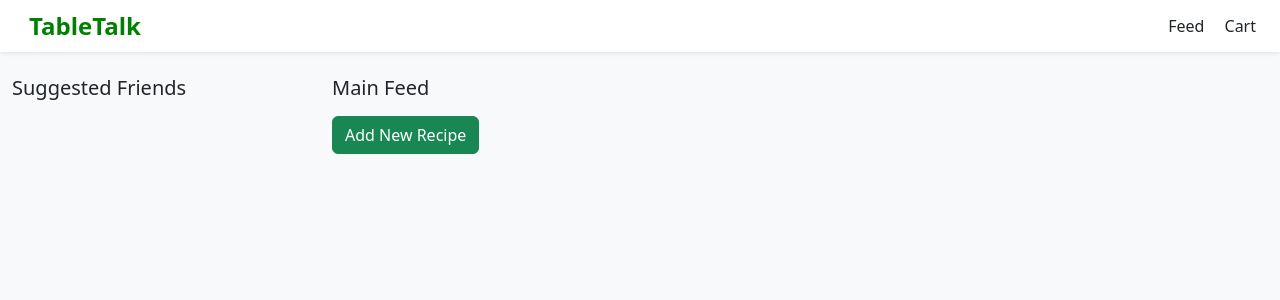
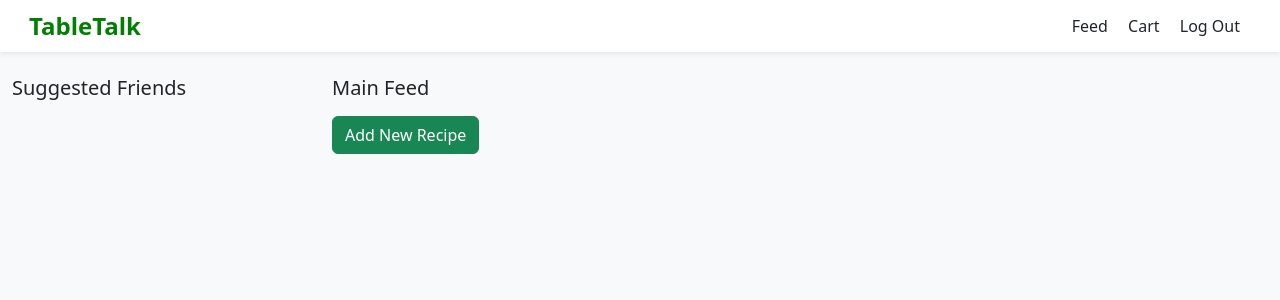
Before and after one commit to IWU-CS253/TableTalk, a Flask app: page /show_feed in a window 1280 px wide. Shown: the top 300 px of the page. Run offline with Flask 3, Linux system fonts and the light colour scheme; a user stored in the database is signed in; data comes from the database, SQL or seed files in the repository.

Commit message:
Fixed navigation bar

```diff
--- a/app.py
+++ b/app.py
@@ -182,3 +182,8 @@ def add_appliance():
         flash("An appliance name is needed to add to your profile")
         print_flashes()
         return redirect(url_for('show_feed'))
+
+@app.route('/logout', methods=['GET', 'POST'])
+def logout():
+    session['username'] = None
+    return render_template('login.html')
--- a/templates/layout.html
+++ b/templates/layout.html
@@ -24,8 +24,9 @@
             <i class="bi bi-emoji-smile logo-icon"></i> TableTalk
         </span>
         <div>
-            <a href="#" class="nav-link d-inline-block me-3">Feed</a>
-            <a href="#" class="nav-link d-inline-block">Cart</a>
+            <a href="{{ url_for('show_feed') }}" class="nav-link d-inline-block me-3">Feed</a>
+            <a href="{{ url_for('show_cart') }}" class="nav-link d-inline-block me-3">Cart</a>
+            <a href="{{ url_for('logout') }}" class="nav-link d-inline-block me-3">Log Out</a>
         </div>
     </nav>
     {% block content %}
```
